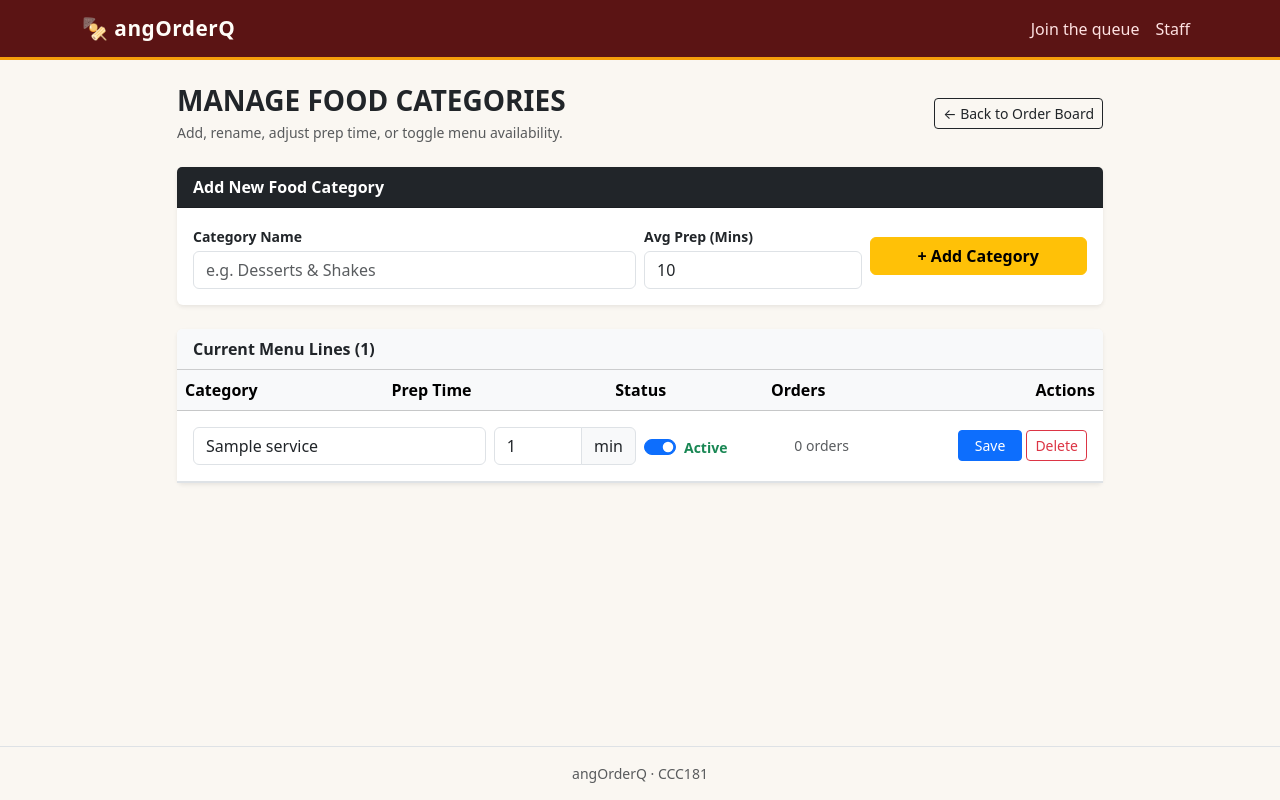
After one commit to ysnsmthiit/CCC181_Smith, a Flask app: page /staff/services in a window 1280 px wide. The commit adds this page. Run offline with Flask 3, Linux system fonts and the light colour scheme; tables that the repository leaves empty hold one stand-in row (values such as "Sample post").

Commit message:
added staff actions, soft and hard delete, and service management

```diff
--- a/app.py
+++ b/app.py
@@ -25,6 +25,7 @@ app.config["SQLALCHEMY_ECHO"] = os.environ.get("SQLALCHEMY_ECHO") == "1"
 db.init_app(app)
 migrate = Migrate(app, db)
 
+
 @app.template_filter("local")
 def local_time(value):
     """Format a UTC timestamp in Philippine Time."""
@@ -42,6 +43,7 @@ def people_ahead(t):
     )
     return db.session.scalar(stmt) or 0
 
+
 @app.cli.command("seed")
 def seed():
     """Add the starting food categories if they are not there yet."""
@@ -56,6 +58,7 @@ def seed():
             db.session.add(Service(name=name, avg_minutes=minutes))
     db.session.commit()
     print("Services are ready.")
+
 
 @app.route("/")
 def index():
@@ -77,6 +80,7 @@ def ticket(ticket_id):
         tickets=active_tickets,
     )
 
+
 @app.get("/queue/<int:ticket_id>/status.json")
 def ticket_status(ticket_id):
     t = db.get_or_404(Ticket, ticket_id)
@@ -96,21 +100,29 @@ def ticket_status(ticket_id):
 
 @app.post("/queue/<int:ticket_id>/leave")
 def leave_queue(ticket_id):
-    t = next((t for t in TICKETS if t["number"] == ticket_id), None)
-    if t is None:
-        abort(404)
-
-    t["status"] = "no-show"
-    flash(f"Order #{ticket_id} was cancelled. You have left the queue.", "info")
+    """Soft delete: preserves the record for reporting with status cancelled."""
+    t = db.get_or_404(Ticket, ticket_id)
+    if t.status in ("waiting", "called"):
+        t.status = "cancelled"
+        db.session.commit()
+    flash(f"Order #{t.number} was cancelled. You have left the queue.", "info")
     return redirect(url_for("index"))
 
-def all_services():
-    """Fetch all food categories ordered by name."""
-    return db.session.scalars(db.select(Service).order_by(Service.name)).all()
 
 @app.get("/join")
 def join_form():
-    return render_template("join.html", services=all_services(), form={}, errors={})
+    return render_template("join.html", services=active_services(), form={}, errors={})
+
+
+@app.post("/staff/tickets/<int:ticket_id>/delete")
+def delete_ticket(ticket_id):
+    """Hard delete: completely removes a mistaken or test ticket."""
+    t = db.get_or_404(Ticket, ticket_id)
+    ticket_num = t.number
+    db.session.delete(t)
+    db.session.commit()
+    flash(f"Order #{ticket_num} was permanently deleted.", "warning")
+    return redirect(url_for("staff_dashboard"))
 
 
 @app.post("/join")
@@ -126,13 +138,13 @@ def join():
         errors["name"] = "Enter your name or nickname (up to 80 characters)."
     if not email or "@" not in email or "." not in email or len(email) > 120:
         errors["email"] = "Enter a valid email address (e.g. name@example.com)."
-    if service is None:
-        errors["service_id"] = "Choose a food category."
+    if service is None or not service.active:
+        errors["service_id"] = "Choose an active food category."
     if order_type not in ["Dine-in", "Take-out"]:
         errors["order_type"] = "Select either Dine-in or Take-out."
     if errors:
         flash("Please fix the highlighted fields below.", "danger")
-        return render_template("join.html", services=all_services(), form=form, errors=errors), 400
+        return render_template("join.html", services=active_services(), form=form, errors=errors), 400
     # Find existing customer or create new one
     user = db.session.scalar(db.select(User).filter_by(email=email))
     if user is None:
@@ -156,7 +168,7 @@ def join():
     except IntegrityError:
         db.session.rollback()
         flash("Something went wrong saving your ticket. Please try again.", "danger")
-        return render_template("join.html", services=all_services(), form=form, errors={}), 409
+        return render_template("join.html", services=active_services(), form=form, errors={}), 409
     flash(f"You joined the queue! Your ticket number is #{ticket.number}.", "success")
     return redirect(url_for("ticket", ticket_id=ticket.id))
 
@@ -192,27 +204,92 @@ def staff_dashboard():
     )
 
 
+STAFF_ACTIONS = {"call": "called", "serve": "served", "no-show": "no-show"}
 @app.post("/staff/tickets/<int:ticket_id>/<action>")
 def staff_action(ticket_id, action):
-    action_map = {
-        "call": "called",
-        "serve": "served",
-        "no-show": "no-show"
-    }
-    new_status = action_map.get(action)
-    t = next((t for t in TICKETS if t["number"] == ticket_id), None)
-
-    if t is None or new_status is None:
+    new_status = STAFF_ACTIONS.get(action)
+    if new_status is None:
         abort(404)
-
-    t["status"] = new_status
-    flash(f"Order #{ticket_id} ({t['name']}) marked as {new_status.title()}.", "info")
-
-    # Retain the active category filter if staff was viewing one
+    t = db.get_or_404(Ticket, ticket_id)
+    t.status = new_status
+    if new_status == "called":
+        t.called_at = func.now()
+    elif new_status == "served":
+        t.served_at = func.now()
+    db.session.commit()
+    flash(f"Order #{t.number} ({t.user.name}) marked as {new_status.title()}.", "info")
     service_id = request.args.get("service_id", type=int)
     if service_id:
         return redirect(url_for("staff_dashboard", service_id=service_id))
     return redirect(url_for("staff_dashboard"))
+
+
+def all_services():
+    """Fetch all food categories ordered by name (for staff management)."""
+    return db.session.scalars(db.select(Service).order_by(Service.name)).all()
+
+
+def active_services():
+    """Fetch only active food categories for the customer join form."""
+    stmt = db.select(Service).filter_by(active=True).order_by(Service.name)
+    return db.session.scalars(stmt).all()
+
+
+@app.get("/staff/services")
+def services_list():
+    services = all_services()
+    return render_template("services.html", services=services)
+
+
+@app.post("/staff/services")
+def service_create():
+    name = request.form.get("name", "").strip()
+    minutes = request.form.get("avg_minutes", type=int)
+    if not name or len(name) > 60 or not minutes or minutes <= 0:
+        flash("Enter a category name (up to 60 chars) and prep time greater than 0.", "danger")
+        return redirect(url_for("services_list"))
+    db.session.add(Service(name=name, avg_minutes=minutes, active=True))
+    try:
+        db.session.commit()
+        flash(f"Category '{name}' added successfully.", "success")
+    except IntegrityError:
+        db.session.rollback()
+        flash(f"A food category named '{name}' already exists.", "danger")
+    return redirect(url_for("services_list"))
+
+
+@app.post("/staff/services/<int:service_id>")
+def service_edit(service_id):
+    s = db.get_or_404(Service, service_id)
+    name = request.form.get("name", "").strip()
+    minutes = request.form.get("avg_minutes", type=int)
+    s.active = request.form.get("active") == "on"
+
+    if not name or len(name) > 60 or not minutes or minutes <= 0:
+        flash("Enter a valid name (up to 60 chars) and prep time greater than 0.", "danger")
+        return redirect(url_for("services_list"))
+
+    s.name = name
+    s.avg_minutes = minutes
+    try:
+        db.session.commit()
+        flash(f"Category '{name}' updated.", "success")
+    except IntegrityError:
+        db.session.rollback()
+        flash(f"A food category named '{name}' already exists.", "danger")
+    return redirect(url_for("services_list"))
+
+
+@app.post("/staff/services/<int:service_id>/delete")
+def service_delete(service_id):
+    s = db.get_or_404(Service, service_id)
+    if s.tickets:
+        flash(f"'{s.name}' has existing ticket orders and cannot be deleted. Toggle it inactive instead.", "danger")
+        return redirect(url_for("services_list"))
+    db.session.delete(s)
+    db.session.commit()
+    flash(f"Category '{s.name}' was deleted.", "warning")
+    return redirect(url_for("services_list"))
 
 
 @app.route("/hello")
--- a/models.py
+++ b/models.py
@@ -1,7 +1,7 @@
 from datetime import datetime
 
 from flask_sqlalchemy import SQLAlchemy
-from sqlalchemy import CheckConstraint, DateTime, ForeignKey, Integer, String, func
+from sqlalchemy import CheckConstraint, DateTime, ForeignKey, Integer, String, func, true
 from sqlalchemy.orm import Mapped, mapped_column, relationship
 
 db = SQLAlchemy()
@@ -35,6 +35,9 @@ class Service(db.Model):
     avg_minutes: Mapped[int] = mapped_column(
         Integer, default=10, server_default="10", nullable=False
     )
+
+    active: Mapped[bool] = mapped_column(default=True, server_default=true(), nullable=False)
+
     created_at: Mapped[datetime] = mapped_column(
         DateTime(timezone=True), server_default=func.now(), nullable=False
     )
--- a/static/js/main.js
+++ b/static/js/main.js
@@ -12,3 +12,12 @@ if (joinForm) {
         }
     });
 }
+
+// Generic confirmation for forms with data-confirm attribute
+document.querySelectorAll("form[data-confirm]").forEach((form) => {
+    form.addEventListener("submit", (event) => {
+        if (!confirm(form.dataset.confirm)) {
+            event.preventDefault();
+        }
+    });
+});
--- /dev/null
+++ b/templates/services.html
@@ -0,0 +1,118 @@
+{% extends "base.html" %}
+
+{% block title %}Manage Food Categories · angOrderQ{% endblock %}
+
+{% block content %}
+<div class="row justify-content-center">
+    <div class="col-12 col-lg-10">
+
+        <div class="d-flex justify-content-between align-items-center mb-4">
+            <div>
+                <h1 class="h3 fw-bold mb-1 text-dark">MANAGE FOOD CATEGORIES</h1>
+                <p class="text-muted small mb-0">Add, rename, adjust prep time, or toggle menu availability.</p>
+            </div>
+            <a href="{{ url_for('staff_dashboard') }}" class="btn btn-outline-dark btn-sm">
+                &larr; Back to Order Board
+            </a>
+        </div>
+
+        <!-- Add Category Card -->
+        <div class="card shadow-sm border-0 mb-4 bg-white">
+            <div class="card-header bg-dark text-white fw-bold">
+                Add New Food Category
+            </div>
+            <div class="card-body p-3">
+                <form method="post" action="{{ url_for('service_create') }}" class="row g-2 align-items-center">
+                    <div class="col-12 col-md-6">
+                        <label for="new-name" class="form-label small fw-semibold text-dark mb-1">Category Name</label>
+                        <input type="text" id="new-name" name="name" class="form-control"
+                            placeholder="e.g. Desserts & Shakes" maxlength="60" required>
+                    </div>
+                    <div class="col-6 col-md-3">
+                        <label for="new-minutes" class="form-label small fw-semibold text-dark mb-1">Avg Prep
+                            (Mins)</label>
+                        <input type="number" id="new-minutes" name="avg_minutes" class="form-control" value="10" min="1"
+                            required>
+                    </div>
+                    <div class="col-6 col-md-3 d-flex align-items-end">
+                        <button type="submit" class="btn btn-warning fw-bold w-100">
+                            + Add Category
+                        </button>
+                    </div>
+                </form>
+            </div>
+        </div>
+
+        <!-- Existing Categories List -->
+        <div class="card shadow-sm border-0 bg-white">
+            <div class="card-header bg-light fw-bold text-dark">
+                Current Menu Lines ({{ services|length }})
+            </div>
+            <div class="table-responsive">
+                <table class="table align-middle mb-0">
+                    <thead class="table-light">
+                        <tr>
+                            <th>Category</th>
+                            <th>Prep Time</th>
+                            <th>Status</th>
+                            <th>Orders</th>
+                            <th class="text-end">Actions</th>
+                        </tr>
+                    </thead>
+                    <tbody>
+                        {% for s in services %}
+                        <tr>
+                            <td colspan="5" class="p-0">
+                                <form method="post" action="{{ url_for('service_edit', service_id=s.id) }}"
+                                    class="p-3 border-bottom">
+                                    <div class="row g-2 align-items-center">
+                                        <div class="col-12 col-md-4">
+                                            <input type="text" name="name" class="form-control" value="{{ s.name }}"
+                                                maxlength="60" required>
+                                        </div>
+                                        <div class="col-4 col-md-2">
+                                            <div class="input-group">
+                                                <input type="number" name="avg_minutes" class="form-control"
+                                                    value="{{ s.avg_minutes }}" min="1" required>
+                                                <span class="input-group-text small">min</span>
+                                            </div>
+                                        </div>
+                                        <div class="col-4 col-md-2">
+                                            <div class="form-check form-switch pt-1">
+                                                <input class="form-check-input" type="checkbox" role="switch"
+                                                    id="active-{{ s.id }}" name="active" {% if s.active %}checked{%
+                                                    endif %}>
+                                                <label class="form-check-label small fw-semibold"
+                                                    for="active-{{ s.id }}">
+                                                    {% if s.active %}<span class="text-success">Active</span>{% else
+                                                    %}<span class="text-muted">Off</span>{% endif %}
+                                                </label>
+                                            </div>
+                                        </div>
+                                        <div class="col-4 col-md-2 text-muted small">
+                                            {{ s.tickets|length }} orders
+                                        </div>
+                                        <div class="col-12 col-md-2 d-flex justify-content-end gap-1">
+                                            <button type="submit" class="btn btn-primary btn-sm px-3">Save</button>
+                                            <button type="submit" form="del-{{ s.id }}"
+                                                class="btn btn-outline-danger btn-sm" {% if s.tickets|length> 0
+                                                %}title="Cannot delete category with tickets" disabled{% endif %}>
+                                                Delete
+                                            </button>
+                                        </div>
+                                    </div>
+                                </form>
+                                <form id="del-{{ s.id }}" method="post"
+                                    action="{{ url_for('service_delete', service_id=s.id) }}"
+                                    data-confirm="Delete category '{{ s.name }}'?"></form>
+                            </td>
+                        </tr>
+                        {% endfor %}
+                    </tbody>
+                </table>
+            </div>
+        </div>
+
+    </div>
+</div>
+{% endblock %}
```
Also changed, not shown: migrations/versions/3d5ac80b17e8_add_services_active.py (added, +32 -0 lines), templates/staff.html (+29 -10 lines).
